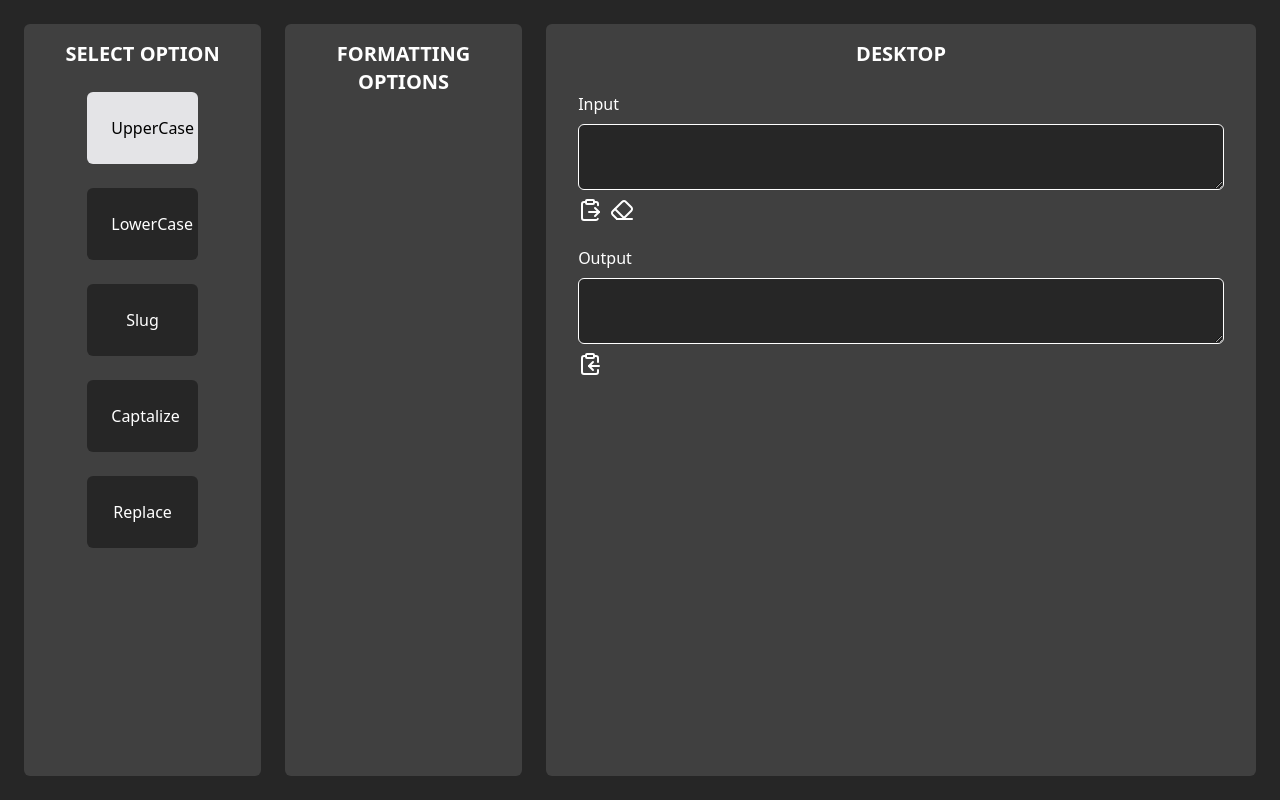
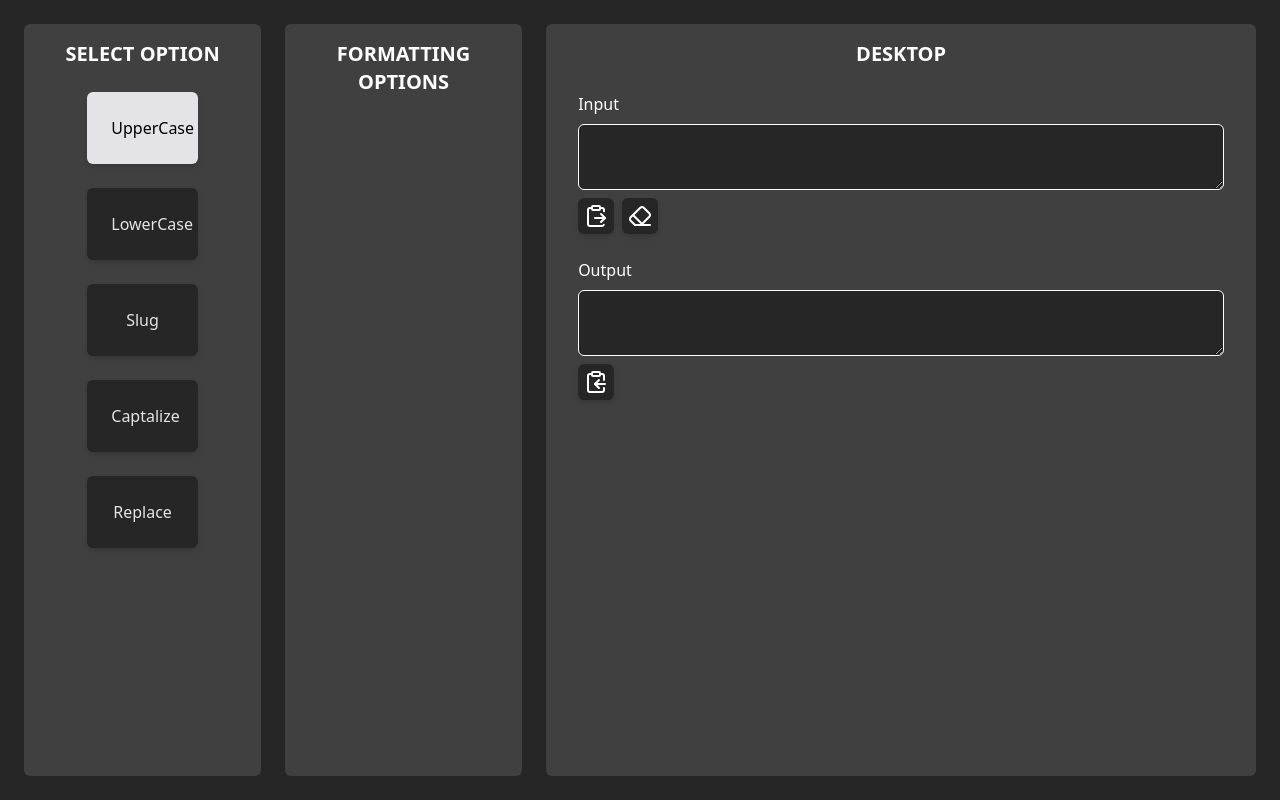
Before and after one commit to rychardaniel/react-text-formatter, a React (Vite) app: page / in a window 1280 px wide. Built offline with nearby package versions, Linux system fonts and the light colour scheme.

Commit message:
adicionar funcinalidade nos types 1, 2 e 3, fazer os botões dos input terem funções e animações nos botões

```diff
--- a/src/App.jsx
+++ b/src/App.jsx
@@ -4,17 +4,41 @@ import FormattingOptions from "./components/FormattingOptions";
 import SelectOption from "./components/SelectOption";
 
 function App() {
-    const [selectedOption, setSelectedOption] = useState({
-        type: 1,
-        accents: false,
-        punctuation: false,
-    });
+    const [selectedOption, setSelectedOption] = useState(
+        JSON.parse(localStorage.getItem("selectedOption")) || {
+            type: 1,
+            accents: false,
+            punctuation: false,
+        }
+    );
     const [input, setInput] = useState("");
     const [output, setOutput] = useState("");
 
     useEffect(() => {
-        console.log("Renderizou");
-    }, [input]);
+        localStorage.setItem("selectedOption", JSON.stringify(selectedOption));
+
+        switch (selectedOption.type) {
+            case 1:
+                setOutput(input.toUpperCase());
+                break;
+            case 2:
+                setOutput(input.toLowerCase());
+                break;
+            case 3:
+                setOutput(
+                    input
+                        .toLowerCase()
+                        .normalize("NFD")
+                        .replace(/[\u0300-\u036f]/g, "")
+                        .replace(/[^a-z0-9 ]/g, "")
+                        .trim()
+                        .replace(/\s+/g, "-")
+                );
+                break;
+            default:
+                break;
+        }
+    }, [selectedOption, input]);
 
     return (
         <div className="bg-neutral-800 w-screen h-screen flex p-6 gap-6">
--- /dev/null
+++ b/src/components/ButtonIO.jsx
@@ -0,0 +1,14 @@
+import React from "react";
+
+const ButtonIO = ({ children, onClick }) => {
+    return (
+        <button
+            className="bg-neutral-800 p-1.5 rounded-md shadow-md hover:bg-zinc-200 hover:text-black active:scale-95 transition transform duration-150 cursor-pointer focus:outline-none"
+            onClick={onClick}
+        >
+            {children}
+        </button>
+    );
+};
+
+export default ButtonIO;
--- a/src/components/ButtonOption.jsx
+++ b/src/components/ButtonOption.jsx
@@ -6,10 +6,10 @@ const ButtonOption = ({
 }) => {
     return (
         <button
-            className={`p-6 w-1/2 rounded-md cursor-pointer ${
+            className={`p-6 w-1/2 rounded-md cursor-pointer active:scale-95 transition transform duration-150 shadow-md focus:outline-none ${
                 selectedOption.type === type
                     ? "bg-zinc-200 text-black"
-                    : "bg-neutral-800 text-white"
+                    : "bg-neutral-800 text-zinc-200"
             }`}
             onClick={() =>
                 setSelectedOption((prevState) => ({
--- a/src/components/Input.jsx
+++ b/src/components/Input.jsx
@@ -1,17 +1,35 @@
 import { ClipboardPaste, Eraser } from "lucide-react";
+import ButtonIO from "./ButtonIO";
 
 const Input = ({ input, setInput }) => {
+    function onClickPaste() {
+        navigator.clipboard
+            .readText()
+            .then((text) => setInput(text))
+            .catch((err) =>
+                console.error(`Erro ao ler área de transferência: ${err}`)
+            );
+    }
+
+    function onClickErase() {
+        setInput("");
+    }
+
     return (
         <div className="text-white text-left px-6 flex flex-col gap-2">
             <h3>Input</h3>
             <textarea
-                className="w-full p-2 bg-neutral-800 text-white rounded-md border border-white focus:outline-none focus:ring-1"
+                className="w-full h-auto p-2 bg-neutral-800 text-white rounded-md border border-white focus:outline-none focus:ring-1"
                 value={input}
                 onChange={(e) => setInput(e.target.value)}
             ></textarea>
             <div className="flex gap-2">
-                <ClipboardPaste />
-                <Eraser />
+                <ButtonIO onClick={onClickPaste}>
+                    <ClipboardPaste />
+                </ButtonIO>
+                <ButtonIO onClick={onClickErase}>
+                    <Eraser />
+                </ButtonIO>
             </div>
         </div>
     );
--- a/src/components/Output.jsx
+++ b/src/components/Output.jsx
@@ -1,6 +1,14 @@
 import { ClipboardCopy } from "lucide-react";
+import ButtonIO from "./ButtonIO";
 
 const Output = ({ output }) => {
+    function onClickCopy() {
+        if (!output) {
+            return;
+        }
+        navigator.clipboard.writeText(output).then().catch();
+    }
+
     return (
         <div className="text-white text-left px-6 flex flex-col gap-2">
             <h3>Output</h3>
@@ -10,7 +18,9 @@ const Output = ({ output }) => {
                 className="w-full p-2 bg-neutral-800 text-white rounded-md border border-white focus:outline-none focus:ring-1"
             ></textarea>
             <div className="flex gap-2">
-                <ClipboardCopy />
+                <ButtonIO onClick={onClickCopy}>
+                    <ClipboardCopy />
+                </ButtonIO>
             </div>
         </div>
     );
```
